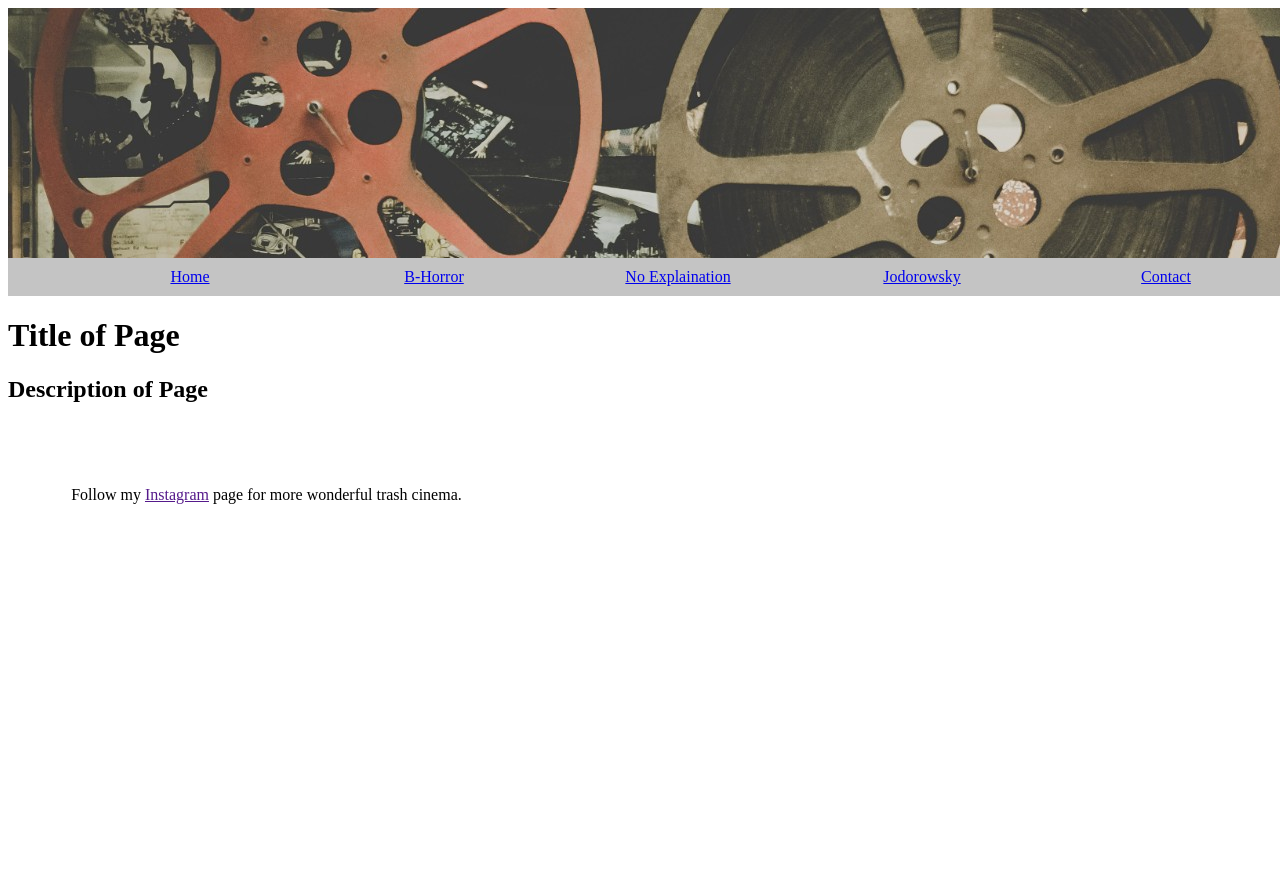
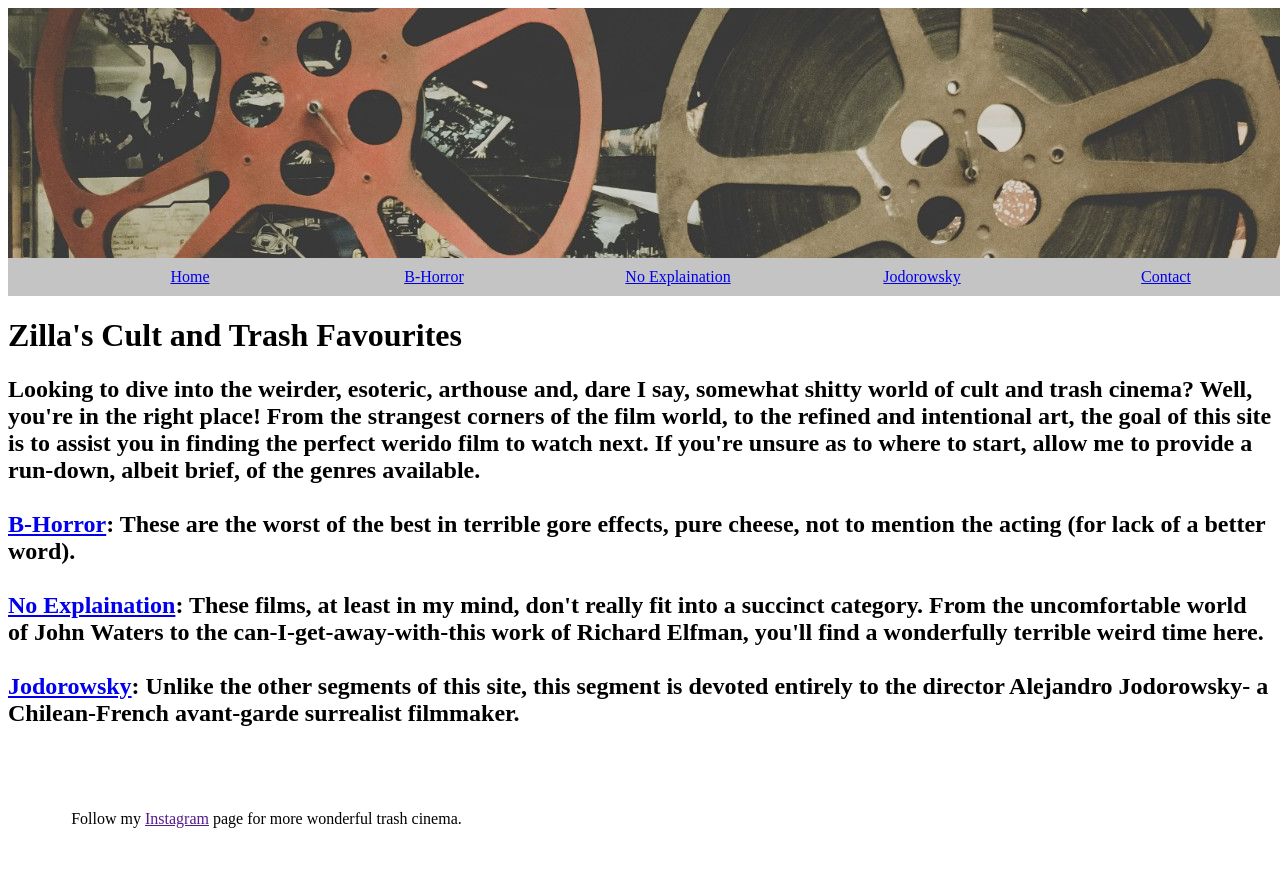
Before and after one commit to Zilllla/GA_Work, a plain HTML site: page Project1/index.html in a window 1280 px wide. Shown: the top 894 px of the page. Before the commit the page ends 800 px from the top, so only its background shows below. Drawn offline with nearby package versions, Linux system fonts and the light colour scheme.

Commit message:
main pg paragraph done

```diff
--- a/Project1/index.html
+++ b/Project1/index.html
@@ -26,8 +26,8 @@
     </nav>
 </header>
   <div class="intro">
-    <h1>Title of Page</h1>
-    <h2>Description of Page</h2>
+    <h1>Zilla's Cult and Trash Favourites</h1>
+    <h2>Looking to dive into the weirder, esoteric, arthouse and, dare I say, somewhat shitty world of cult and trash cinema? Well, you're in the right place! From the strangest corners of the film world, to the refined and intentional art, the goal of this site is to assist you in finding the perfect werido film to watch next. If you're unsure as to where to start, allow me to provide a run-down, albeit brief, of the genres available. <br><br><a href="bHorror.html">B-Horror</a>: These are the worst of the best in terrible gore effects, pure cheese, not to mention the acting (for lack of a better word).<br><br><a href="noExp.html">No Explaination</a>: These films, at least in my mind, don't really fit into a succinct category. From the uncomfortable world of John Waters to the can-I-get-away-with-this work of Richard Elfman, you'll find a wonderfully terrible weird time here.<br><br><a href="jodorowsky.html">Jodorowsky</a>: Unlike the other segments of this site, this segment is devoted entirely to the director Alejandro Jodorowsky- a Chilean-French avant-garde surrealist filmmaker.  </h2>
   </div>
 
 
```
Also changed, not shown: Project1/bHorror.html (+2 -2 lines).
